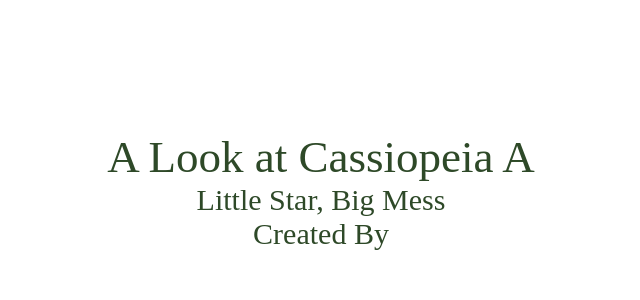
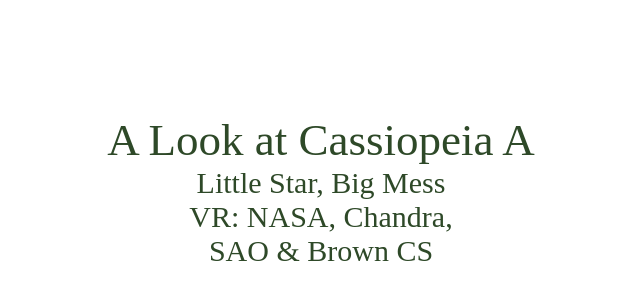
Before and after one commit to tsgouros/astro-phone, a website built with webpack: page CasA/index.html in a window 1280 px wide. Shown: the part 200-500 px from the top of the page, without its empty margins (319-959 px from the left). Built offline with nearby package versions, Linux system fonts and the light colour scheme; what aframe would draw is missing.

Commit message:
edits to credits

```diff
--- a/CasA/index.html
+++ b/CasA/index.html
@@ -166,7 +166,7 @@
       <div class="sub-title">Little Star, Big Mess</div>
       <div id="go-button" onclick="pressStart()" style="display: none;">Start</div>
       <!--<div id="go-button-silent" onclick="pressSilentStart()">(Silent)</div>-->
-      <div class="sub-title">Created By</div>
+      <div class="sub-title">VR: NASA, Chandra, <br> SAO & Brown CS</div>
       <br />
     </div>
   </div>
--- a/CasA/index.js
+++ b/CasA/index.js
@@ -225,7 +225,8 @@
     // Are we viewing on a platform where we can't really click, or a
     // desktop where we can?
     var canClick = !AFRAME.utils.device.isMobile();
-
+    //console.log("isMobile()?:", AFRAME.utils.device.isMobile());
+    canClick = false;
 
     // Moves us onto the next path on the tour and begins playing.
     var advanceTourSegment = function() {
```
